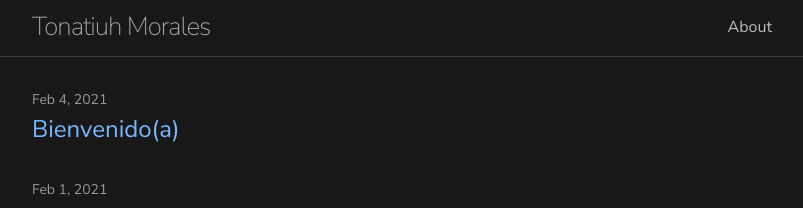
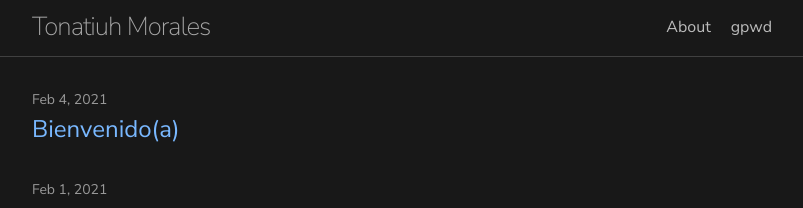
Before and after one commit to blackc0mb/blackc0mb.github.io, a Jekyll site: the page built from index.md, in a window 1280 px wide. Shown: the top 208 px of the page, without its empty margins (238-1041 px from the left). Built offline with Jekyll 4.4.1, drawn with Linux system fonts in a browser that asks for light colours.

Commit message:
Update header.html

```diff
--- a/_includes/header.html
+++ b/_includes/header.html
@@ -21,9 +21,10 @@
           {%- for path in page_paths -%}
             {%- assign my_page = site.pages | where: "path", path | first -%}
             {%- if my_page.title -%}
-            <a class="page-link" href="{{ my_page.url | relative_url }}">{{ my_page.title | escape }}</a>
+              <a class="page-link" href="{{ my_page.url | relative_url }}">{{ my_page.title | escape }}</a>
             {%- endif -%}
           {%- endfor -%}
+          <a class="page-link" href="https://tmorales.dev/gpwd" target="_blank">gpwd</a>
         </div>
       </nav>
     {%- endif -%}
```
